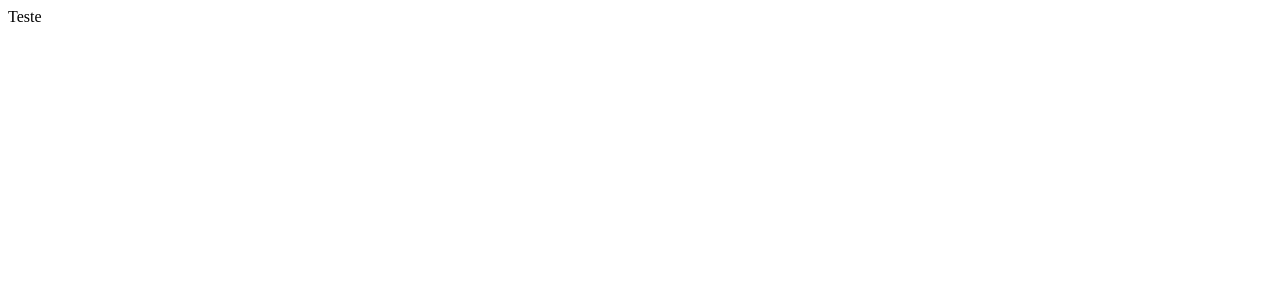
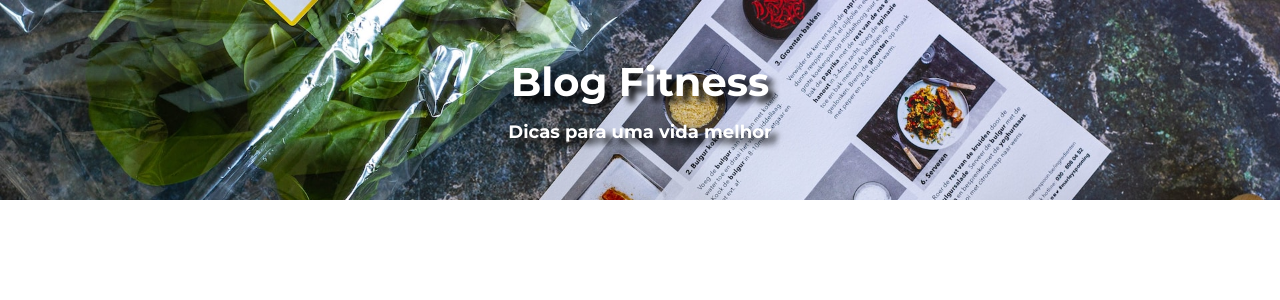
Before and after one commit to MarioAlbano/Consuming-API-React, a React (Create React App) app: page / in a window 1280 px wide. Shown: the top 300 px of the page. Built offline with nearby package versions, Linux system fonts and the light colour scheme.

Commit message:
feat: added header in sinple recipe project

```diff
--- a/package.json
+++ b/package.json
@@ -6,7 +6,9 @@
     "@testing-library/jest-dom": "^5.16.5",
     "@testing-library/react": "^13.4.0",
     "@testing-library/user-event": "^13.5.0",
+    "bootstrap": "^5.3.0",
     "react": "^18.2.0",
+    "react-bootstrap": "^2.8.0",
     "react-dom": "^18.2.0",
     "react-scripts": "5.0.1",
     "web-vitals": "^2.1.4"
--- a/public/index.html
+++ b/public/index.html
@@ -8,6 +8,9 @@
   <meta name="theme-color" content="#000000" />
   <meta name="description" content="Web site created using create-react-app" />
   <link rel="apple-touch-icon" href="%PUBLIC_URL%/logo192.png" />
+  <link rel="preconnect" href="https://fonts.googleapis.com">
+  <link rel="preconnect" href="https://fonts.gstatic.com" crossorigin>
+  <link href="https://fonts.googleapis.com/css2?family=Montserrat:wght@400;700&display=swap" rel="stylesheet">
   <!--
       manifest.json provides metadata used when your web app is installed on a
       user's mobile device or desktop. See https://developers.google.com/web/fundamentals/web-app-manifest/
--- a/src/App.js
+++ b/src/App.js
@@ -1,9 +1,13 @@
 import React from "react";
-
+import Header from "./components/header/Header";
 //API: 'https://sujeitoprogramador.com/rn-api/?api=posts'
 
 const App = () => {
-  return <div>Teste</div>;
+  return (
+    <div>
+      <Header />
+    </div>
+  );
 };
 
 export default App;
--- /dev/null
+++ b/src/components/header/Header.css
@@ -0,0 +1,32 @@
+* {
+  margin: 0;
+  padding: 0;
+  box-sizing: border-box;
+}
+
+.header-main {
+  display: flex;
+  flex-direction: column;
+  gap: 15px;
+  justify-content: center;
+  align-items: center;
+  height: 200px;
+  width: auto;
+  background-image: url("../../images/micheile-henderson-iVC56eIVq-c-unsplash.jpg");
+  background-size: cover;
+  background-repeat: no-repeat;
+}
+
+.header-h1 {
+  font-size: 40px;
+  color: #fff;
+  font-family: "Montserrat", sans-serif;
+  text-shadow: 6px 6px 6px rgba(2, 2, 2, 1);
+}
+
+.header-h2 {
+  font-size: 18px;
+  color: #fff;
+  font-family: "Montserrat", sans-serif;
+  text-shadow: 6px 6px 6px rgba(2, 2, 2, 1);
+}
--- /dev/null
+++ b/src/components/header/Header.js
@@ -0,0 +1,13 @@
+import React from "react";
+import "./Header.css";
+
+const Header = () => {
+  return (
+    <header className="header-main">
+      <h1 className="header-h1">Blog Fitness</h1>
+      <h2 className="header-h2">Dicas para uma vida melhor</h2>
+    </header>
+  );
+};
+
+export default Header;
```
Also changed, not shown: src/components/firstComponent.js (deleted, +0 -11 lines), src/images/micheile-henderson-iVC56eIVq-c-unsplash.jpg (added), 1 other file (tests, documents, lock files or other folders).
